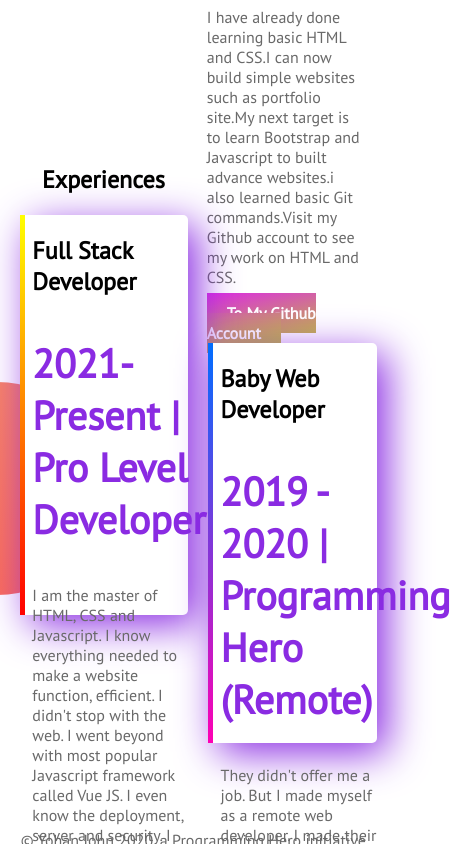
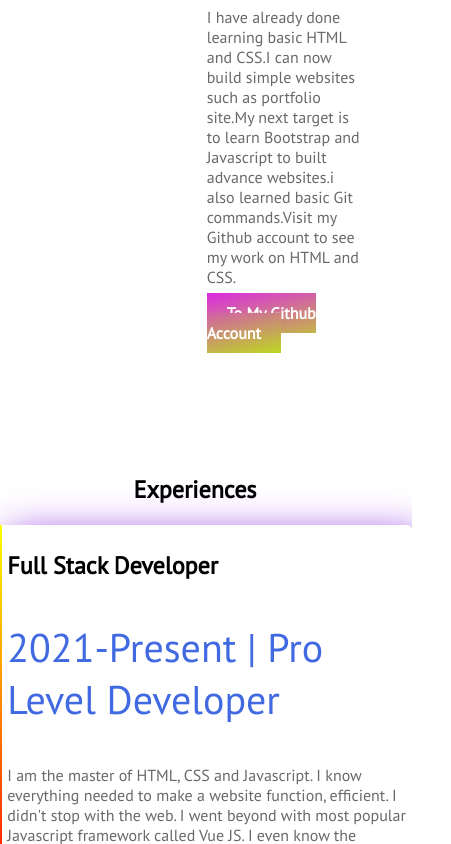
Before and after one commit to RakibRahman/portfolio-demo-site, a plain HTML site: page index.html in a window 390 px wide. Shown: the part 1156-2000 px from the top of the page, 451 px wide, since content can reach past the window. Drawn offline with Linux system fonts and the light colour scheme.

Commit message:
Responsiveness added

```diff
--- a/index.html
+++ b/index.html
@@ -10,7 +10,7 @@
     />
 
     <link rel="stylesheet" href="style.css" />
-    <!--to use css properties feom external CSS file-->
+    <!--to use css properties from external CSS file-->
   </head>
 
   <body>
@@ -84,7 +84,7 @@
         </p>
       </div>
     </section>
-    <footer style="text-align: center">
+    <footer>
       <p>© Yohan John 2020, a Programming Hero initiative.</p>
     </footer>
   </body>
--- a/style.css
+++ b/style.css
@@ -112,3 +112,55 @@ section {
     border-image: linear-gradient(rgb(0, 110, 255),rgb(255, 0, 179));
     border-image-slice: 1;
 }
+footer{
+    text-align: center;
+}
+/*=============
+Responsiveness
+===============*/
+@media (max-width:700px){
+    .exp-area{
+        display: flex;
+        flex-direction: column;
+        align-items: center;
+    }
+    #baby-web{
+        margin-top: 20px;
+    }
+    #full-stack,#baby-web {
+        width: 400px;
+        height: auto;
+        padding: 5px;
+    }
+    footer{
+        position: relative;
+    }
+    footer p{
+        position: absolute;
+        bottom: -350px;
+        left: 180px;
+    }
+    /* typography */
+    .mid-width h3,.half-width h3{
+        color: royalblue;
+        font-weight: 500;
+    }
+}
+@media (max-width:500px){
+    .exp-area{
+        margin-top: 310px;
+    }
+    #baby-web{
+        margin-top: 20px;
+    }
+    #full-stack,#baby-web {
+        height: auto;
+        padding: 5px;
+    }
+    footer p{
+        position: absolute;
+        bottom: -350px;
+        left: 10;
+        right: 160px;
+    }
+}
```
